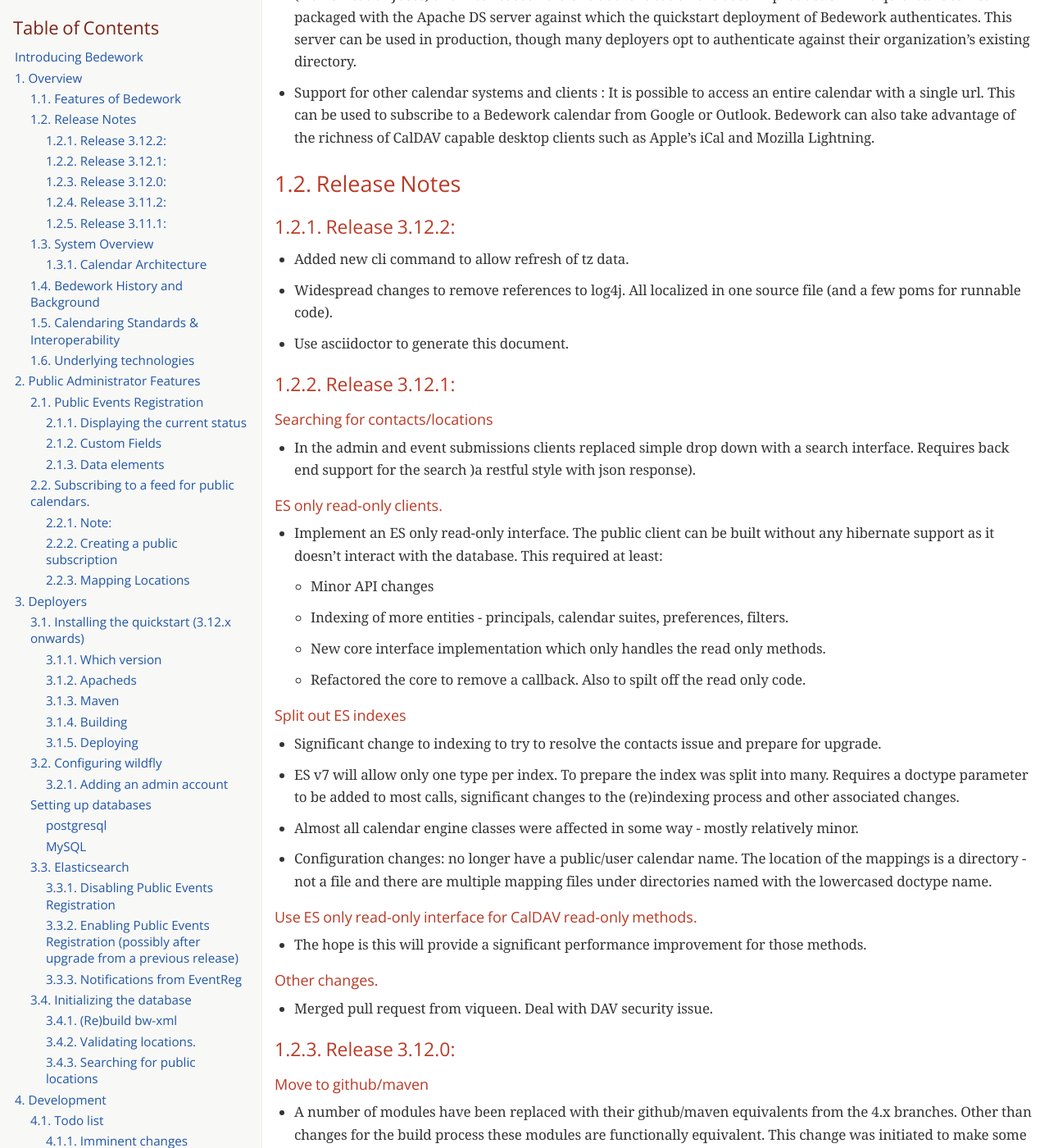
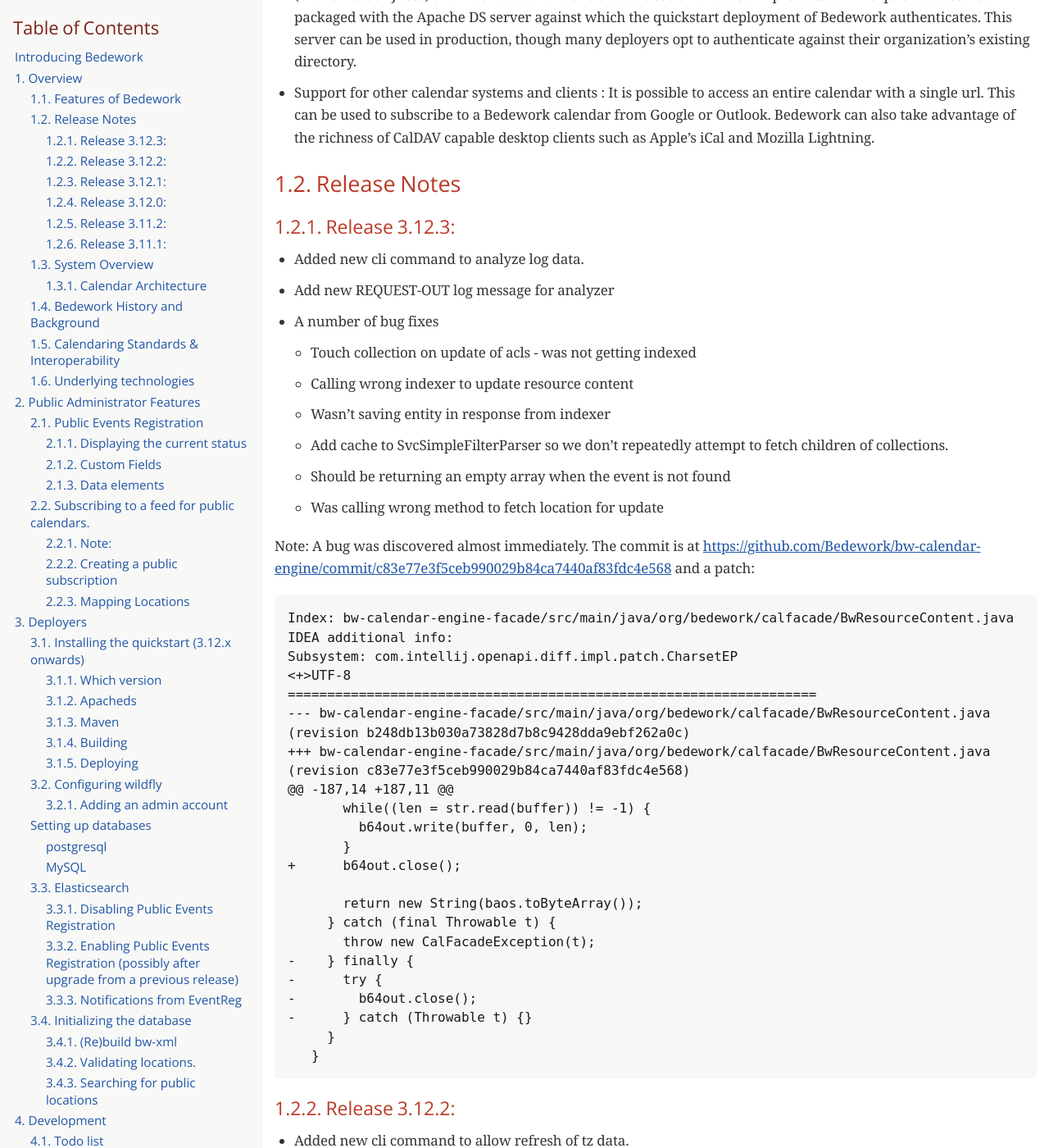
Before and after one commit to Bedework/bedework, a Jekyll site: the page docs/index.html, which Jekyll copies as it is, in a window 1280 px wide and 1400 px high, scrolled down 3132 px. Shown: the whole window at 82% size. Built offline with Jekyll 4.4.1, drawn with Linux system fonts in a browser that asks for light colours; some web fonts are replaced; some of the changed text lies outside the part shown.

Commit message:
Update release notes

```diff
--- a/docs/index.html
+++ b/docs/index.html
@@ -22,11 +22,12 @@
 <li><a href="#features-of-Bedework">1.1. Features of Bedework</a></li>
 <li><a href="#release-notes">1.2. Release Notes</a>
 <ul class="sectlevel3">
-<li><a href="#_release_3_12_2">1.2.1. Release 3.12.2:</a></li>
-<li><a href="#_release_3_12_1">1.2.2. Release 3.12.1:</a></li>
-<li><a href="#_release_3_12_0">1.2.3. Release 3.12.0:</a></li>
-<li><a href="#_release_3_11_2">1.2.4. Release 3.11.2:</a></li>
-<li><a href="#_release_3_11_1">1.2.5. Release 3.11.1:</a></li>
+<li><a href="#_release_3_12_3">1.2.1. Release 3.12.3:</a></li>
+<li><a href="#_release_3_12_2">1.2.2. Release 3.12.2:</a></li>
+<li><a href="#_release_3_12_1">1.2.3. Release 3.12.1:</a></li>
+<li><a href="#_release_3_12_0">1.2.4. Release 3.12.0:</a></li>
+<li><a href="#_release_3_11_2">1.2.5. Release 3.11.2:</a></li>
+<li><a href="#_release_3_11_1">1.2.6. Release 3.11.1:</a></li>
 </ul>
 </li>
 <li><a href="#system-overview">1.3. System Overview</a>
@@ -254,7 +255,74 @@
 <div class="sect2">
 <h3 id="release-notes">1.2. Release Notes</h3>
 <div class="sect3">
-<h4 id="_release_3_12_2">1.2.1. Release 3.12.2:</h4>
+<h4 id="_release_3_12_3">1.2.1. Release 3.12.3:</h4>
+<div class="ulist">
+<ul>
+<li>
+<p>Added new cli command to analyze log data.</p>
+</li>
+<li>
+<p>Add new REQUEST-OUT log message for analyzer</p>
+</li>
+<li>
+<p>A number of bug fixes</p>
+<div class="ulist">
+<ul>
+<li>
+<p>Touch collection on update of acls - was not getting indexed</p>
+</li>
+<li>
+<p>Calling wrong indexer to update resource content</p>
+</li>
+<li>
+<p>Wasn&#8217;t saving entity in response from indexer</p>
+</li>
+<li>
+<p>Add cache to SvcSimpleFilterParser so we don&#8217;t repeatedly attempt to fetch children of collections.</p>
+</li>
+<li>
+<p>Should be returning an empty array when the event is not found</p>
+</li>
+<li>
+<p>Was calling wrong method to fetch location for update</p>
+</li>
+</ul>
+</div>
+</li>
+</ul>
+</div>
+<div class="paragraph">
+<p>Note: A bug was discovered almost immediately. The commit is at <a href="https://github.com/Bedework/bw-calendar-engine/commit/c83e77e3f5ceb990029b84ca7440af83fdc4e568" class="bare">https://github.com/Bedework/bw-calendar-engine/commit/c83e77e3f5ceb990029b84ca7440af83fdc4e568</a> and a patch:</p>
+</div>
+<div class="listingblock">
+<div class="content">
+<pre>Index: bw-calendar-engine-facade/src/main/java/org/bedework/calfacade/BwResourceContent.java
+IDEA additional info:
+Subsystem: com.intellij.openapi.diff.impl.patch.CharsetEP
+&lt;+&gt;UTF-8
+===================================================================
+--- bw-calendar-engine-facade/src/main/java/org/bedework/calfacade/BwResourceContent.java	(revision b248db13b030a73828d7b8c9428dda9ebf262a0c)
++++ bw-calendar-engine-facade/src/main/java/org/bedework/calfacade/BwResourceContent.java	(revision c83e77e3f5ceb990029b84ca7440af83fdc4e568)
+@@ -187,14 +187,11 @@
+       while((len = str.read(buffer)) != -1) {
+         b64out.write(buffer, 0, len);
+       }
++      b64out.close();
+
+       return new String(baos.toByteArray());
+     } catch (final Throwable t) {
+       throw new CalFacadeException(t);
+-    } finally {
+-      try {
+-        b64out.close();
+-      } catch (Throwable t) {}
+     }
+   }</pre>
+</div>
+</div>
+</div>
+<div class="sect3">
+<h4 id="_release_3_12_2">1.2.2. Release 3.12.2:</h4>
 <div class="ulist">
 <ul>
 <li>
@@ -270,7 +338,7 @@
 </div>
 </div>
 <div class="sect3">
-<h4 id="_release_3_12_1">1.2.2. Release 3.12.1:</h4>
+<h4 id="_release_3_12_1">1.2.3. Release 3.12.1:</h4>
 <div class="sect4">
 <h5 id="_searching_for_contactslocations">Searching for contacts/locations</h5>
 <div class="ulist">
@@ -488,7 +556,7 @@
 </div>
 </div>
 <div class="sect3">
-<h4 id="_release_3_11_2">1.2.4. Release 3.11.2:</h4>
+<h4 id="_release_3_11_2">1.2.5. Release 3.11.2:</h4>
 <div class="sect4">
 <h5 id="_indexing">Indexing</h5>
 <div class="ulist">
@@ -740,7 +808,7 @@
 </div>
 </div>
 <div class="sect3">
-<h4 id="_release_3_11_1">1.2.5. Release 3.11.1:</h4>
+<h4 id="_release_3_11_1">1.2.6. Release 3.11.1:</h4>
 <div class="ulist">
 <ul>
 <li>
```
Also changed, not shown: other parts of docs/index.html (+1 -1 lines), src/main/asciidoc/overview/release-notes.adoc (+30 -1 lines).
